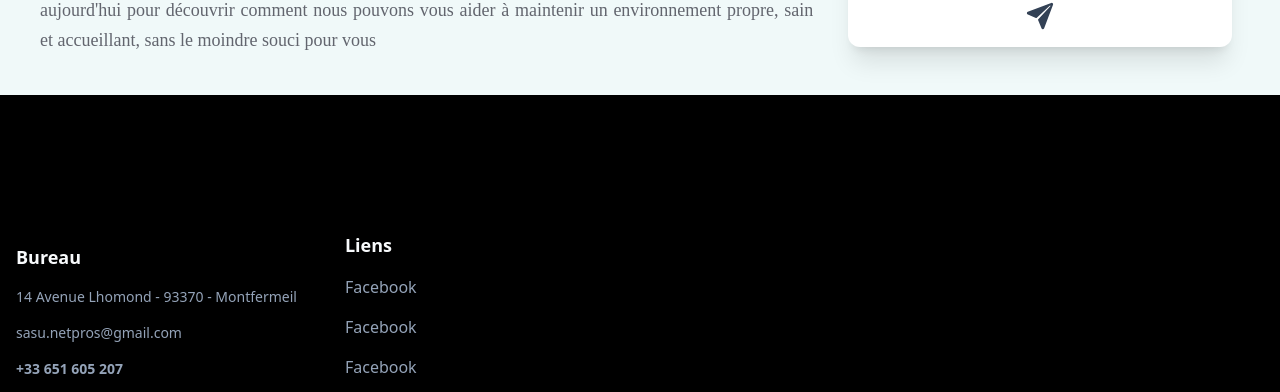
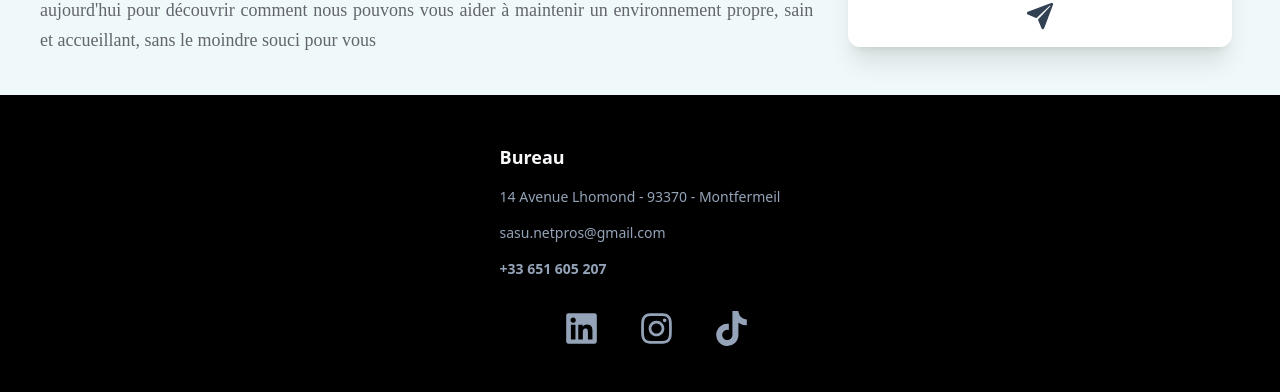
Before and after one commit to netproam/netpro, a Next.js app: page /services/entretien in a window 1280 px wide. Shown: the part 1053-1445 px from the top of the page. Built offline with nearby package versions, Linux system fonts and the light colour scheme.

Commit message:
ajout des liens des resaux sociaux

```diff
--- a/src/components/section/FooterSection.tsx
+++ b/src/components/section/FooterSection.tsx
@@ -1,10 +1,13 @@
 "use client"
+
+import { FaFacebook, FaInstagram, FaLinkedin, FaTiktok } from "react-icons/fa"
+import Link from "next/link"
 const FooterSection = () => {
   return (
-  <footer className="gap-4 flex flex-col lg:items-center p-4  pl-10 lg:pl-4
-   lg:flex-row bg-black lg:h-[300px] text-slate-100
+  <footer className="flex flex-col gap-8  lg:items-center p-4  pl-10 lg:pl-4
+    bg-black lg:h-[300px] text-slate-100  lg:gap-8  lg:justify-center
    ">
-<div className="flex  flex-col  justify-start lg:self-end relative h-fit
+<div className="flex  flex-col   justify-start relative h-fit
   text-slate-400  gap-4 l  w-fit" >
 <h4 className="font-semibold text-slate-50 text-lg  lg:w-fit">Bureau</h4>
 <div className="flex flex-col  h-full text-sm lg:text-md gap-4  lg:w-fit">
@@ -16,15 +19,29 @@ const FooterSection = () => {
 </div>
 
 
-<div className="flex flex-col text-slate-400 gap-4  lg:self-end relative h-fit
+<div className="flex flex-col  text-slate-400 gap-4   relative h-fit
 items-start lg:pl-8 relative ">
-<p className="text-slate-50 font-semibold text-lg"> Liens</p>
-<div className="flex flex-col justify-between h-full gap-4">
-<p>Facebook</p>
-<p>Facebook</p>
+
+<div className="flex flex-row justify-between   lg:gap-10 h-full w-full  px-4">
+<Link  target="_blank"
+href={`
+http://linkedin.com/in/net’pros-✨🧹-ab40332b9`}
+><FaLinkedin size={35}/></Link>
+<Link
+ target="_blank"
+href={`
+https://www.instagram.com/net.pros1?igsh=MWp6ZGp0ajFvYXA0Zg%3D%3D&utm_source=qr`}>
+  <p><FaInstagram size={35}/></p>
+</Link>
+<Link  target="_blank"
+href={`https://www.tiktok.com/@net.pros?_t=8l3LTgpokcK&_r=1`}
+>
+<FaTiktok   size={35}/>
+</Link>
 
 
-<p>Facebook</p>
+
+
 </div>
 </div>
 
--- a/src/data/dataPages.tsx
+++ b/src/data/dataPages.tsx
@@ -35,7 +35,8 @@ imgUrl:"/photos/photo_entretien.jpeg"
     `,
     thirdTitle:`
     Notre objectif est de rendre le processus de débarras aussi simple et transparent que possible pour vous. Nous nous occupons de tout, depuis la planification et l'organisation jusqu'au transport et à la disposition finale des biens. Vous n'avez qu'à nous indiquer ce que vous souhaitez garder et ce que vous souhaitez débarrasser, et nous nous occupons du reste.
-Faites-nous confiance pour vous fournir un service de débarras fiable, efficace et respectueux de l'environnement. Contactez-nous dès aujourd'hui pour discuter de vos besoins spécifiques et découvrir comment nous pouvons vous aider à vous débarrasser du désordre en toute tranquillité d'esprit.
+Faites-nous confiance pour vous fournir un service de débarras fiable, efficace et respectueux de l'environnement. Contactez-nous dès aujourd'hui pour discuter de vos besoins spécifiques et découvrir comment nous pouvons vous aider à vous débarrasser du désordre
+en toute tranquillité d'esprit.
 `,
 imgUrl:"/photos/photo_entretien.jpeg"
 
```
